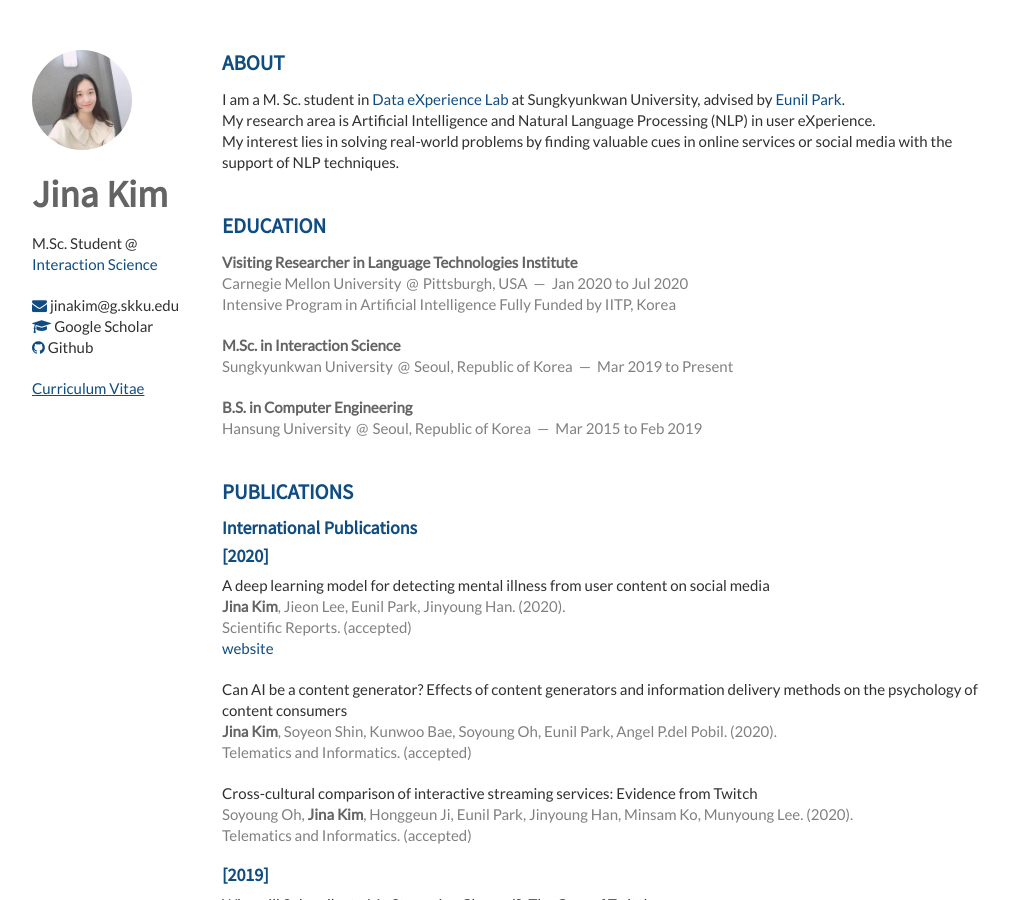
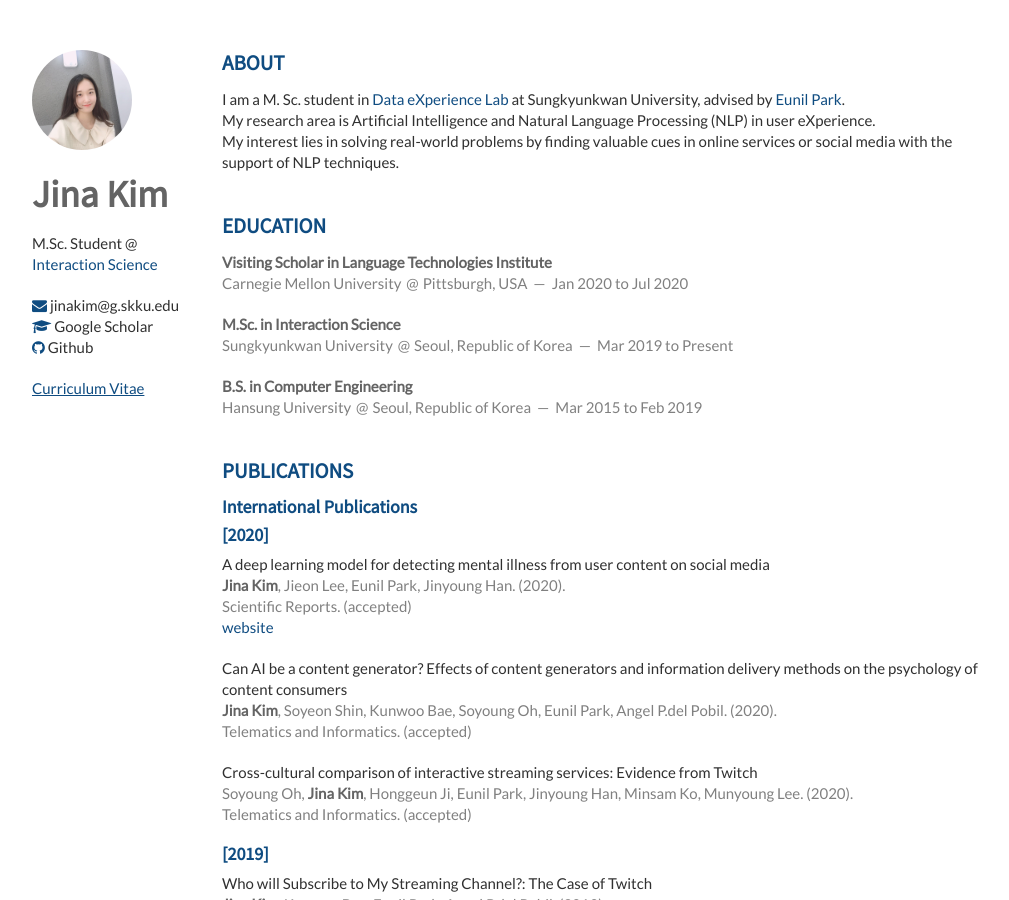
Before and after one commit to Jina-Kim/Jina-Kim.github.io, a Jekyll site: the page built from index.html, in a window 1280 px wide and 900 px high. Shown: the whole window, without its empty margins (138-1147 px from the left). Built offline with Jekyll 4.4.1, drawn with Linux system fonts in a browser that asks for light colours; nearby versions of some CDN libraries; the list of posts is cut into pages by our own code; some of the changed text lies outside the part shown.

Commit message:
Update awards.html

```diff
--- a/_includes/awards.html
+++ b/_includes/awards.html
@@ -1,5 +1,12 @@
 <section class="thirteen columns">
     <h1>Honors and Awards</h1>
+
+    <article>
+        <header>
+            High-Potential Individuals Global Training, Jan to July 2020 <br>
+            <span>Institute for Information and Communications Technology Promotion (IITP) under the Ministry of Science and ICT (MSIT)</span>
+        </header>
+    </article>
 
     <article>
         <header>
--- a/_includes/education.html
+++ b/_includes/education.html
@@ -3,10 +3,9 @@
 
     <article>
         <header>
-            <em>Visiting Researcher in Language Technologies Institute</em><br/>
+            <em>Visiting Scholar in Language Technologies Institute</em><br/>
             <span>Carnegie Mellon University</span>
             <span><address>Pittsburgh, USA</address><time>Jan 2020 to Jul 2020</time></span><br/>
-            <span>Intensive Program in Artificial Intelligence Fully Funded by IITP, Korea</span>
         </header>
     </article>
 
```
Also changed, not shown: _layouts/default.html (added, +39 -0 lines).
